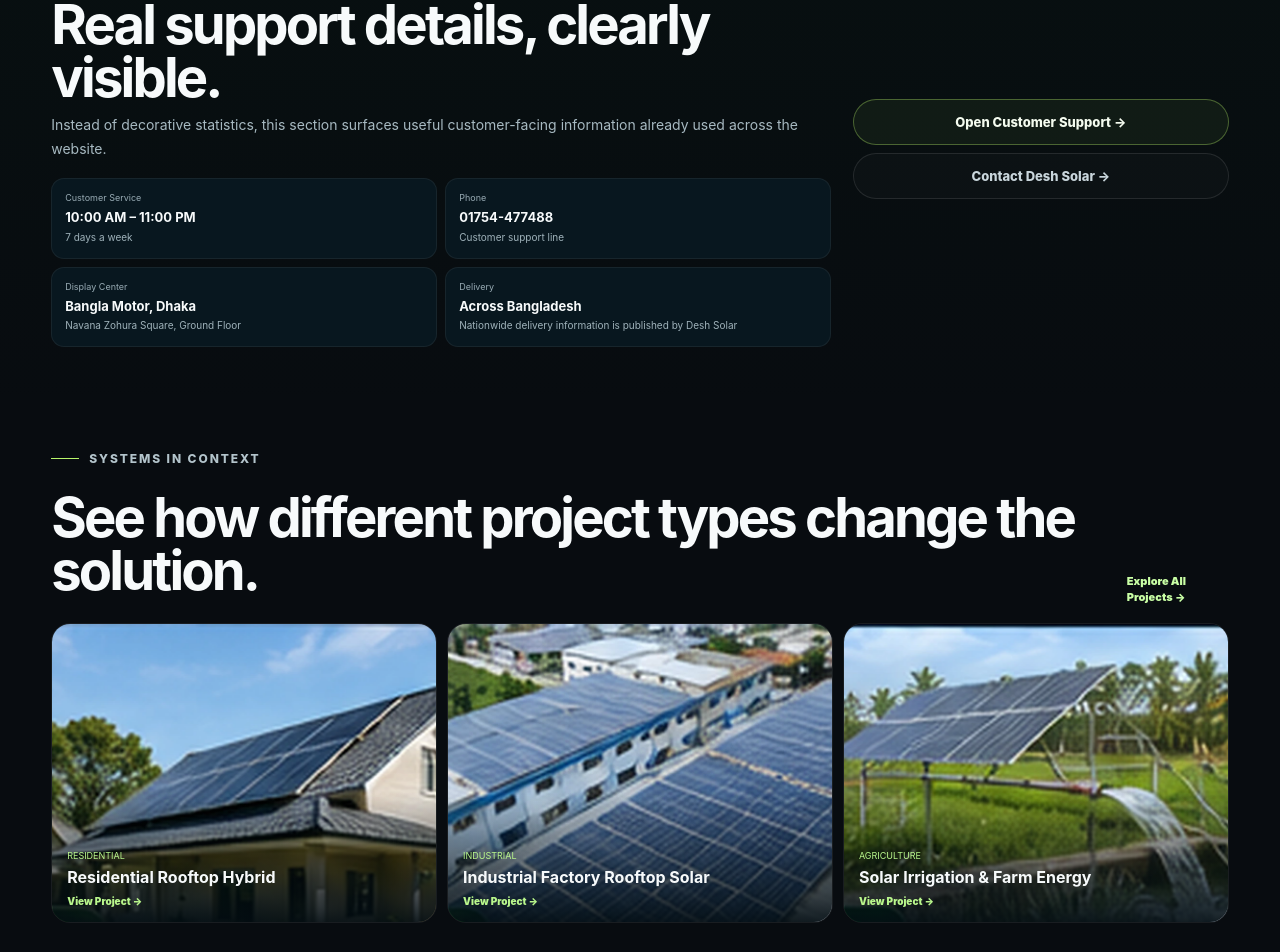
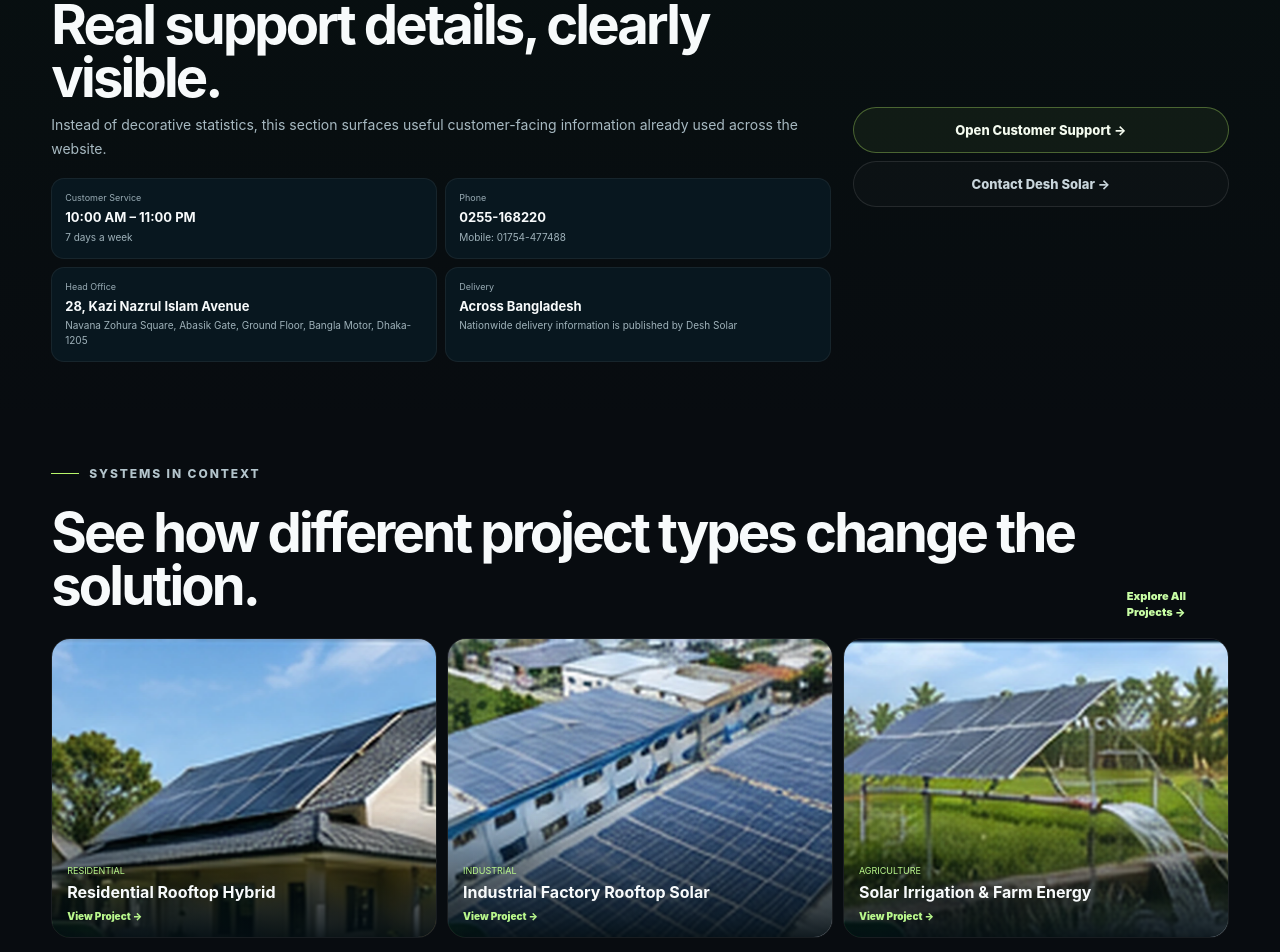
Before and after one commit to Sabrina-Sumona/Desh-solar-website-upgradation, a Next.js app: page /about in a window 1280 px wide. Shown: the part 5913-6865 px from the top of the page. Built offline with nearby package versions, Linux system fonts and the light colour scheme.

Commit message:
content(about): update head office and contact details

```diff
--- a/src/components/about/AboutPageClient.tsx
+++ b/src/components/about/AboutPageClient.tsx
@@ -475,8 +475,16 @@ export default function AboutPageClient() {
             </p>
             <div className="trustFacts">
               <div><small>Customer Service</small><b>10:00 AM – 11:00 PM</b><span>7 days a week</span></div>
-              <div><small>Phone</small><b>01754-477488</b><span>Customer support line</span></div>
-              <div><small>Display Center</small><b>Bangla Motor, Dhaka</b><span>Navana Zohura Square, Ground Floor</span></div>
+              <div>
+                <small>Phone</small>
+                <b><a href="tel:0255168220">0255-168220</a></b>
+                <span>Mobile: <a href="tel:01754477488">01754-477488</a></span>
+              </div>
+              <div>
+                <small>Head Office</small>
+                <b>28, Kazi Nazrul Islam Avenue</b>
+                <span>Navana Zohura Square, Abasik Gate, Ground Floor, Bangla Motor, Dhaka-1205</span>
+              </div>
               <div><small>Delivery</small><b>Across Bangladesh</b><span>Nationwide delivery information is published by Desh Solar</span></div>
             </div>
           </div>
--- a/src/styles/about.css
+++ b/src/styles/about.css
@@ -698,3 +698,12 @@
     font-size:11px;
   }
 }
+
+/* Customer access contact links */
+.aboutPrototype .trustFacts a{
+  color:inherit;
+  text-decoration:none;
+}
+.aboutPrototype .trustFacts a:hover{
+  color:var(--green2);
+}
```
